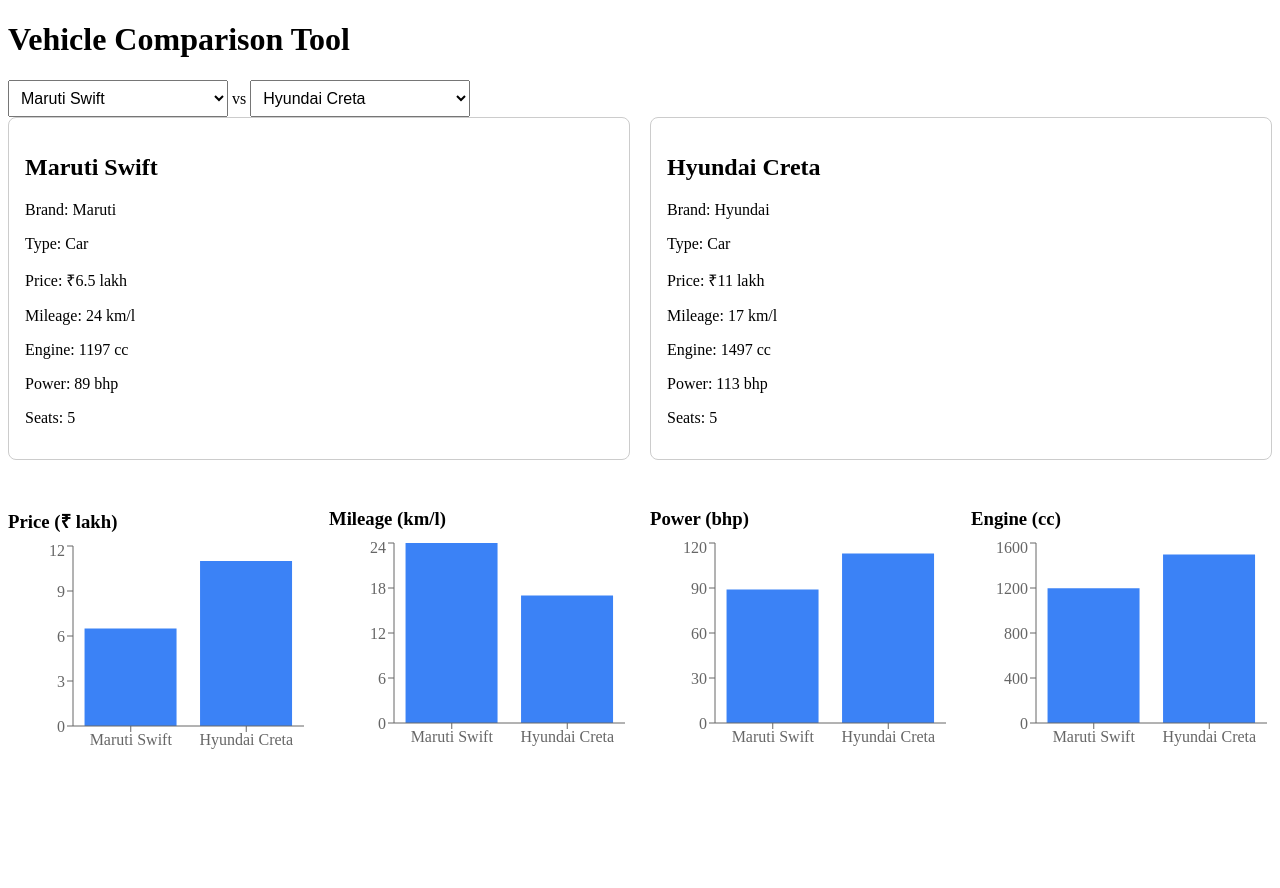
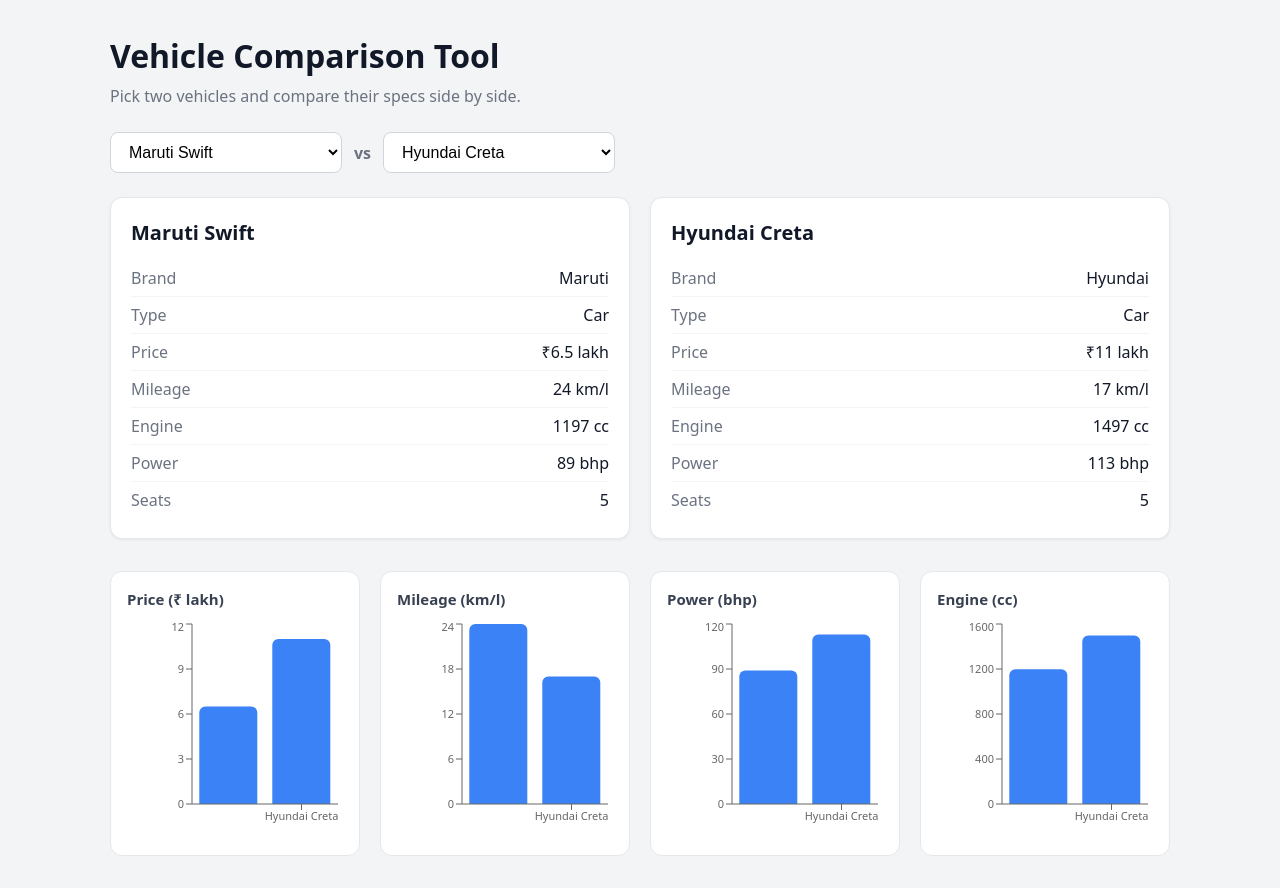
Before and after one commit to manitejeswar666/vehicle-compare, a React (Vite) app: page / in a window 1280 px wide. Before the commit the page ends 800 px from the top, so only its background shows below. Built offline with nearby package versions, Linux system fonts and the light colour scheme.

Commit message:
Style the app and extract VehicleCard component

```diff
--- a/src/App.css
+++ b/src/App.css
@@ -1,44 +1,97 @@
 .app {
-  font-family: Arial, sans-serif;
-  max-width: 800px;
+  max-width: 1100px;
   margin: 0 auto;
-  padding: 20px;
+  padding: 32px 20px;
 }
 
-.pickers {
-  display: flex;
-  gap: 12px;
-  align-items: center;
-  margin-bottom: 20px;
+h1 {
+  font-size: 32px;
+  margin-bottom: 4px;
 }
 
-select {
-  padding: 8px;
+.subtitle {
+  color: #6b7280;
+  margin-bottom: 24px;
+}
+
+.selectors {
+  display: flex;
+  align-items: center;
+  gap: 12px;
+  flex-wrap: wrap;
+  margin-bottom: 24px;
+}
+
+.selectors select {
+  padding: 10px 14px;
   font-size: 16px;
+  border: 1px solid #d1d5db;
+  border-radius: 8px;
+  background: #fff;
+  min-width: 220px;
+}
+
+.vs {
+  font-weight: 600;
+  color: #6b7280;
 }
 
 .cards {
+  display: grid;
+  grid-template-columns: 1fr 1fr;
+  gap: 20px;
+  margin-bottom: 32px;
+}
+
+.card {
+  background: #fff;
+  border: 1px solid #e5e7eb;
+  border-radius: 12px;
+  padding: 20px;
+  box-shadow: 0 1px 3px rgba(0, 0, 0, 0.06);
+}
+
+.card h2 {
+  font-size: 20px;
+  margin-bottom: 12px;
+}
+
+.card p {
   display: flex;
+  justify-content: space-between;
+  padding: 6px 0;
+  border-bottom: 1px solid #f3f4f6;
+}
+
+.card p:last-child {
+  border-bottom: none;
+}
+
+.card span {
+  color: #6b7280;
+}
+
+.charts {
+  display: grid;
+  grid-template-columns: repeat(auto-fit, minmax(240px, 1fr));
   gap: 20px;
 }
 
-.card {
-  flex: 1;
-  border: 1px solid #ccc;
-  border-radius: 8px;
+.chart {
+  background: #fff;
+  border: 1px solid #e5e7eb;
+  border-radius: 12px;
   padding: 16px;
-}.charts {
-  display: flex;
-  gap: 20px;
-  margin-top: 30px;
-  flex-wrap: wrap;
-}
-
-.chart {
-  flex: 1;
-  min-width: 250px;
 }
 
 .chart h3 {
+  font-size: 15px;
   margin-bottom: 8px;
+  color: #374151;
 }
+
+@media (max-width: 640px) {
+  .cards {
+    grid-template-columns: 1fr;
+  }
+}
--- a/src/App.jsx
+++ b/src/App.jsx
@@ -1,5 +1,5 @@
 import { useState } from 'react'
-import { BarChart, Bar, XAxis, YAxis, Tooltip, Legend, ResponsiveContainer } from 'recharts'
+import { BarChart, Bar, XAxis, YAxis, Tooltip, ResponsiveContainer } from 'recharts'
 import './App.css'
 import { vehicles } from './vehicles'
 
@@ -10,6 +10,21 @@
   { key: 'engine', label: 'Engine (cc)' },
 ]
 
+function VehicleCard({ v }) {
+  return (
+    <div className="card">
+      <h2>{v.name}</h2>
+      <p><span>Brand</span> {v.brand}</p>
+      <p><span>Type</span> {v.type}</p>
+      <p><span>Price</span> ₹{v.price} lakh</p>
+      <p><span>Mileage</span> {v.mileage} km/l</p>
+      <p><span>Engine</span> {v.engine} cc</p>
+      <p><span>Power</span> {v.power} bhp</p>
+      <p><span>Seats</span> {v.seats}</p>
+    </div>
+  )
+}
+
 function App() {
   const [firstId, setFirstId] = useState(1)
   const [secondId, setSecondId] = useState(2)
@@ -18,18 +33,17 @@
   const second = vehicles.find((v) => v.id === Number(secondId))
 
   return (
-    <div>
+    <div className="app">
       <h1>Vehicle Comparison Tool</h1>
+      <p className="subtitle">Pick two vehicles and compare their specs side by side.</p>
 
-      <div>
+      <div className="selectors">
         <select value={firstId} onChange={(e) => setFirstId(e.target.value)}>
           {vehicles.map((v) => (
             <option key={v.id} value={v.id}>{v.name}</option>
           ))}
         </select>
-
-        <span> vs </span>
-
+        <span className="vs">vs</span>
         <select value={secondId} onChange={(e) => setSecondId(e.target.value)}>
           {vehicles.map((v) => (
             <option key={v.id} value={v.id}>{v.name}</option>
@@ -38,27 +52,8 @@
       </div>
 
       <div className="cards">
-        <div className="card">
-          <h2>{first.name}</h2>
-          <p>Brand: {first.brand}</p>
-          <p>Type: {first.type}</p>
-          <p>Price: ₹{first.price} lakh</p>
-          <p>Mileage: {first.mileage} km/l</p>
-          <p>Engine: {first.engine} cc</p>
-          <p>Power: {first.power} bhp</p>
-          <p>Seats: {first.seats}</p>
-        </div>
-
-        <div className="card">
-          <h2>{second.name}</h2>
-          <p>Brand: {second.brand}</p>
-          <p>Type: {second.type}</p>
-          <p>Price: ₹{second.price} lakh</p>
-          <p>Mileage: {second.mileage} km/l</p>
-          <p>Engine: {second.engine} cc</p>
-          <p>Power: {second.power} bhp</p>
-          <p>Seats: {second.seats}</p>
-        </div>
+        <VehicleCard v={first} />
+        <VehicleCard v={second} />
       </div>
 
       <div className="charts">
@@ -72,10 +67,10 @@
                   { name: second.name, value: second[m.key] },
                 ]}
               >
-                <XAxis dataKey="name" />
-                <YAxis />
+                <XAxis dataKey="name" tick={{ fontSize: 11 }} />
+                <YAxis tick={{ fontSize: 11 }} />
                 <Tooltip />
-                <Bar dataKey="value" fill="#3b82f6" />
+                <Bar dataKey="value" fill="#3b82f6" radius={[6, 6, 0, 0]} />
               </BarChart>
             </ResponsiveContainer>
           </div>
--- a/src/index.css
+++ b/src/index.css
@@ -0,0 +1,12 @@
+* {
+  box-sizing: border-box;
+  margin: 0;
+  padding: 0;
+}
+
+body {
+  font-family: system-ui, -apple-system, 'Segoe UI', Roboto, sans-serif;
+  background: #f3f4f6;
+  color: #111827;
+  line-height: 1.5;
+}
```
